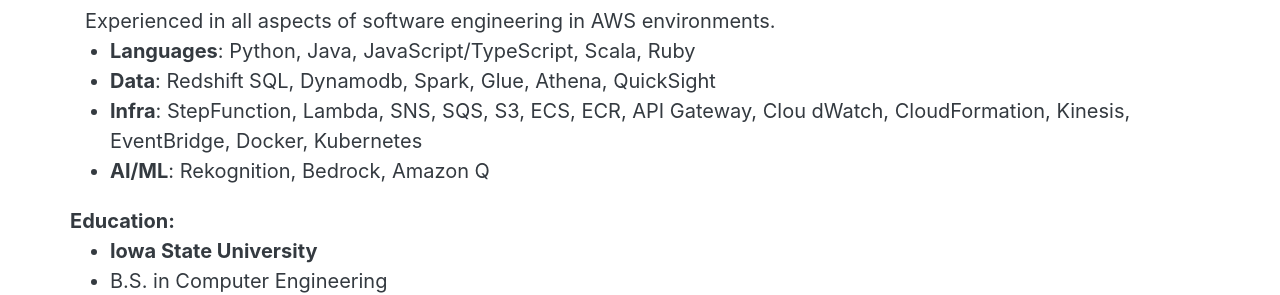
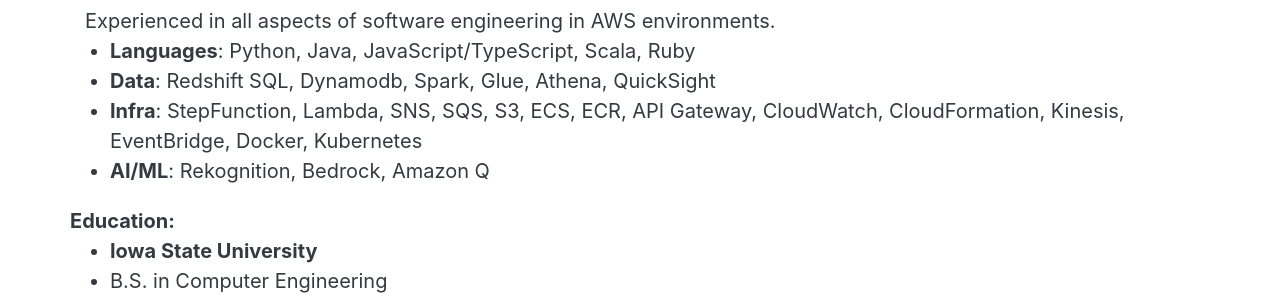
Before and after one commit to takasoft/takasoft.github.io, a Jekyll site: the page built from index.html, in a window 1280 px wide. Shown: the part 639-934 px from the top of the page. Built offline with Jekyll 4.4.1, drawn with Linux system fonts in a browser that asks for light colours.

Commit message:
update index.html

```diff
--- a/index.html
+++ b/index.html
@@ -40,8 +40,7 @@
       <ul>
         <li><b>Languages</b>: Python, Java, JavaScript/TypeScript, Scala, Ruby</li>
         <li><b>Data</b>: Redshift SQL, Dynamodb, Spark, Glue, Athena, QuickSight</li>
-        <li><b>Infra</b>: StepFunction, Lambda, SNS, SQS, S3, ECS, ECR, API Gateway, Clou
-          dWatch, CloudFormation, Kinesis, EventBridge, Docker, Kubernetes</li>
+        <li><b>Infra</b>: StepFunction, Lambda, SNS, SQS, S3, ECS, ECR, API Gateway, CloudWatch, CloudFormation, Kinesis, EventBridge, Docker, Kubernetes</li>
         <li><b>AI/ML</b>: Rekognition, Bedrock, Amazon Q</li>
       </ul>
     </div>
```
